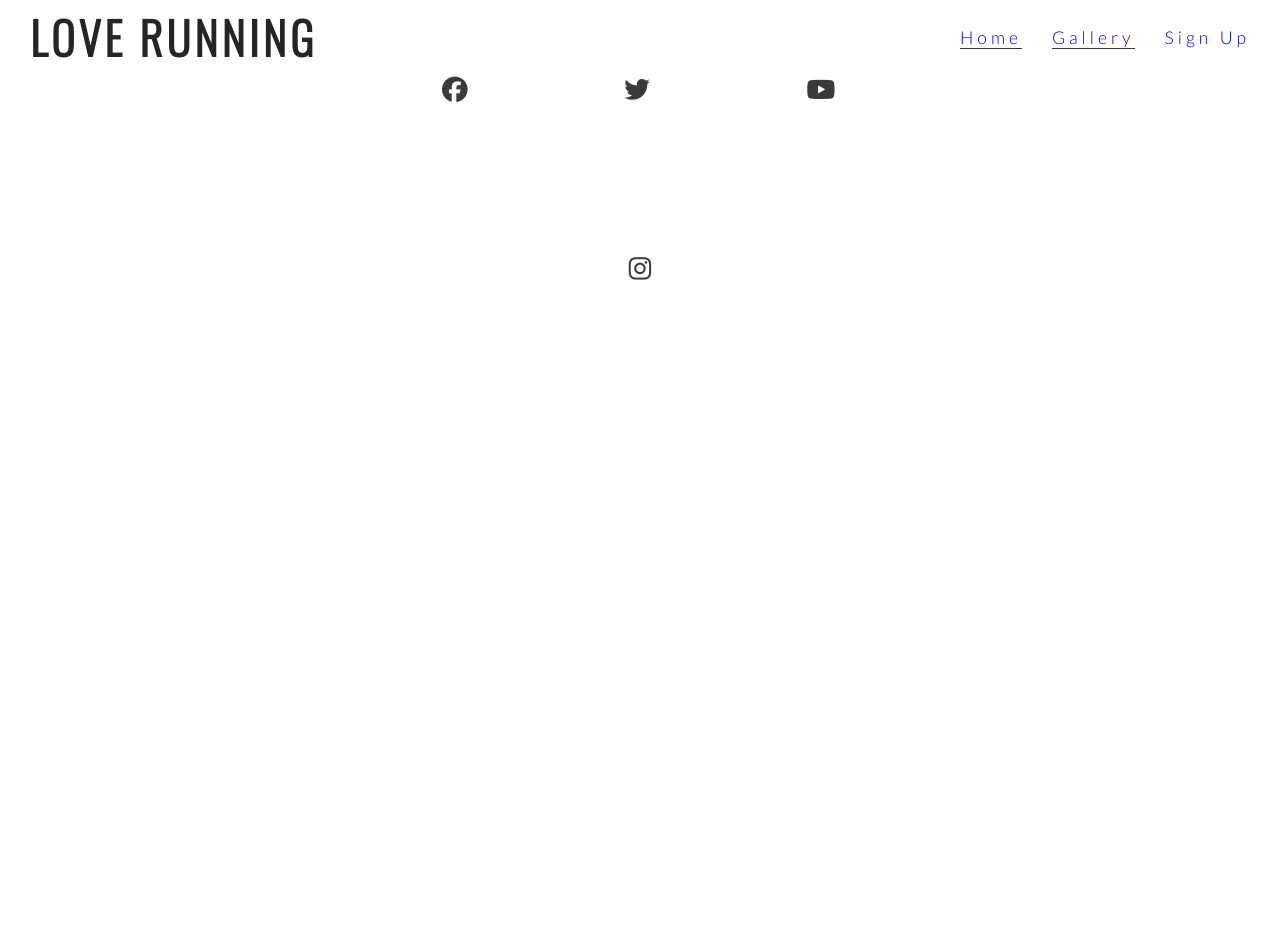
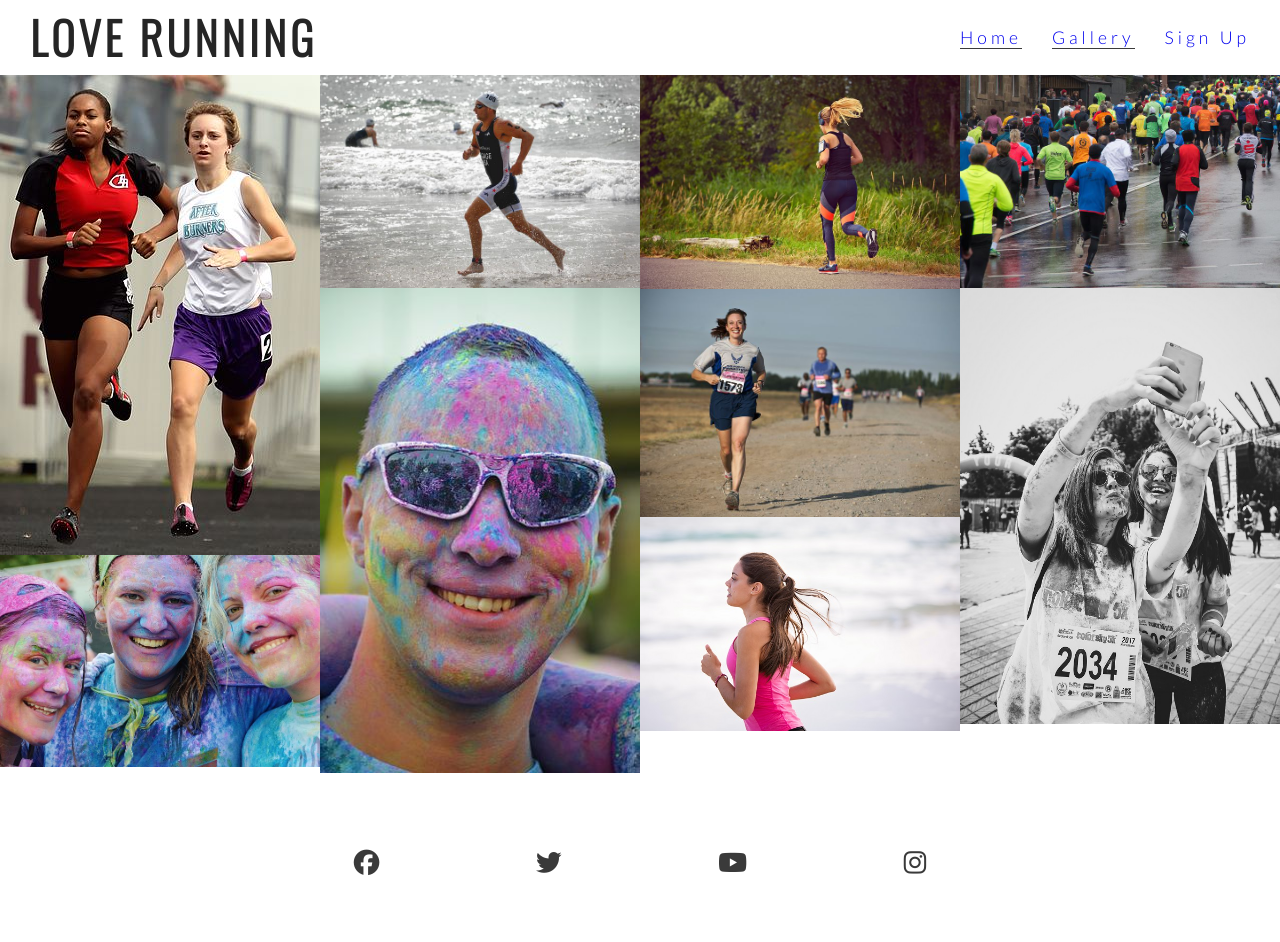
Before and after one commit to CamillaCentio/love-running, a plain HTML site: page gallery.html in a window 1280 px wide. Before the commit the page ends 800 px from the top, so only its background shows below. Drawn offline with nearby package versions, Linux system fonts and the light colour scheme.

Commit message:
Style gallery and photos

```diff
--- a/assets/css/style.css
+++ b/assets/css/style.css
@@ -236,3 +236,15 @@ footer {
     padding: 5%;
     color: #3a3a3a;
 }
+
+#photos {
+    clear: both;
+    line-height: 0;
+    column-count: 4;
+    column-gap: 0;
+}
+
+#photos > img {
+    width: 100%;
+
+}
--- a/gallery.html
+++ b/gallery.html
@@ -31,6 +31,18 @@
     </nav>
    </header>
 
+   <section id="photos">
+    <img src="assets/images/athletes.jpeg" alt="Two athletes running together">
+   <img src="assets/images/girls.jpeg" alt="Three girls at charity paint running festival">
+   <img src="assets/images/runner3.jpeg" alt="Solo male runner jogging on a beach">
+   <img src="assets/images/man.jpeg" alt="Man at charity paint running festival">
+   <img src="assets/images/runner1.jpeg" alt="Solo feamle runner jogging through phoenix park">
+   <img src="assets/images/runner2.jpeg" alt="Runners competing in marathon">
+   <img src="assets/images/runner4.jpeg" alt="Solo female runner jogging on a beach">
+   <img src="assets/images/running_gang.jpeg" alt="Large group of runners taking part in a marathon on a rainy day">
+   <img src="assets/images/mud-run.jpeg" alt="Two women runners taking a muddy selfie after the Mud Runners Championship">
+</section>
+
    <footer>
     <ul class="social-networks">
         <li>
```
Also changed, not shown: assets/images/athletes.jpeg (added), assets/images/girls.jpeg (added), assets/images/man.jpeg (added), assets/images/mud-run.jpeg (added), assets/images/runner1.jpeg (added), assets/images/runner2.jpeg (added), assets/images/runner3.jpeg (added), assets/images/runner4.jpeg (added), assets/images/running_gang.jpeg (added).
